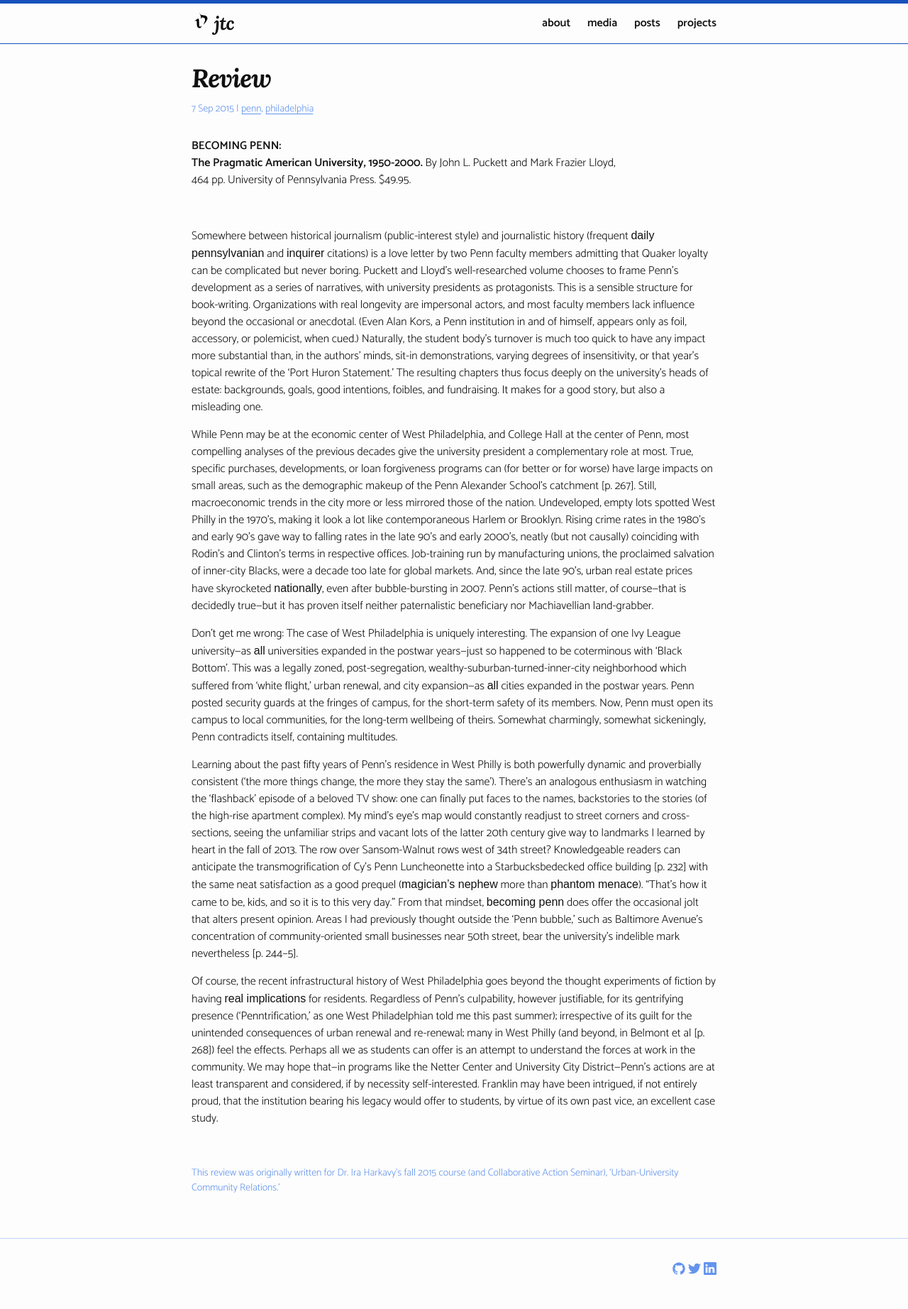
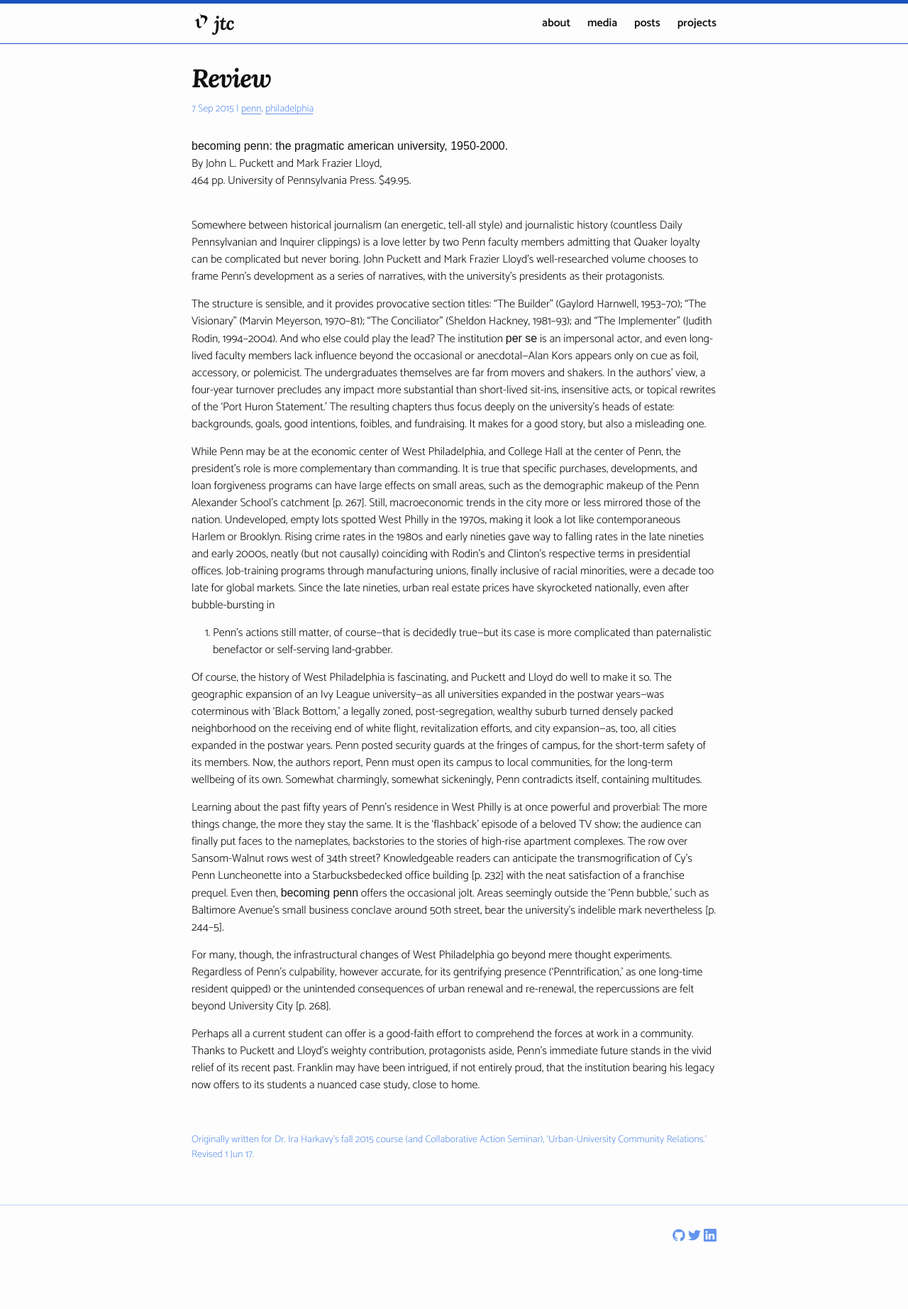
Before and after one commit to reubenmc/jtcohen6.github.io, a Jekyll site: the page built from _posts/2015-09-07-review-becoming-penn.md, in a window 1280 px wide. Shown: the whole page at 71% size. Built offline with Jekyll 4.4.1, drawn with Linux system fonts in a browser that asks for light colours; nearby versions of some CDN libraries; some web fonts are replaced; after the commit the page ends 1797 px from its top, so only the background shows below that.

Commit message:
add fixes

```diff
--- a/_posts/2015-09-07-review-becoming-penn.md
+++ b/_posts/2015-09-07-review-becoming-penn.md
@@ -5,24 +5,95 @@
 tags: [penn, philadelphia]
 ---
 
-**BECOMING PENN:**
-**The Pragmatic American University, 1950-2000.**
+*Becoming Penn: The Pragmatic American University, 1950-2000.*
 By John L. Puckett and Mark Frazier Lloyd,
-464 pp. University of Pennsylvania Press. $49.95.
+464 pp. University of Pennsylvania Press. \$49.95.
 
-<p>&nbsp;</p>
+<div>&nbsp;</div>
 
-Somewhere between historical journalism (public-interest style) and journalistic history (frequent *Daily Pennsylvanian* and *Inquirer* citations) is a love letter by two Penn faculty members admitting that Quaker loyalty can be complicated but never boring. Puckett and Lloyd’s well-researched volume chooses to frame Penn's development as a series of narratives, with university presidents as protagonists. This is a sensible structure for book-writing. Organizations with real longevity are impersonal actors, and most faculty members lack influence beyond the occasional or anecdotal. (Even Alan Kors, a Penn institution in and of himself, appears only as foil, accessory, or polemicist, when cued.) Naturally, the student body’s turnover is much too quick to have any impact more substantial than, in the authors’ minds, sit-in demonstrations, varying degrees of insensitivity, or that year’s topical rewrite of the ‘Port Huron Statement.’ The resulting chapters thus focus deeply on the university’s heads of estate: backgrounds, goals, good intentions, foibles, and fundraising. It makes for a good story, but also a misleading one.
+Somewhere between historical journalism (an energetic, tell-all style)
+and journalistic history (countless Daily
+Pennsylvanian and Inquirer clippings) is a love letter by two Penn
+faculty members admitting that Quaker loyalty can be complicated but
+never boring. John Puckett and Mark Frazier Lloyd’s well-researched
+volume chooses to frame Penn’s development as a series of narratives,
+with the university’s presidents as their protagonists.
 
-While Penn may be at the economic center of West Philadelphia, and College Hall at the center of Penn, most compelling analyses of the previous decades give the university president a complementary role at most. True, specific purchases, developments, or loan forgiveness programs can (for better or for worse) have large impacts on small areas, such as the demographic makeup of the Penn Alexander School’s catchment [p. 267]. Still, macroeconomic trends in the city more or less mirrored those of the nation. Undeveloped, empty lots spotted West Philly in the 1970’s, making it look a lot like contemporaneous Harlem or Brooklyn. Rising crime rates in the 1980’s and early 90’s gave way to falling rates in the late 90’s and early 2000’s, neatly (but not causally) coinciding with Rodin’s and Clinton’s terms in respective offices. Job-training run by manufacturing unions, the proclaimed salvation of inner-city Blacks, were a decade too late for global markets. And, since the late 90’s, urban real estate prices have skyrocketed *nationally*, even after bubble-bursting in 2007. Penn’s actions still matter, of course—that is decidedly true—but it has proven itself neither paternalistic beneficiary nor Machiavellian land-grabber.
+The structure is sensible, and it provides provocative section titles:
+“The Builder” (Gaylord Harnwell, 1953–70); “The Visionary” (Marvin
+Meyerson, 1970–81); “The Conciliator” (Sheldon Hackney, 1981–93); and
+“The Implementer” (Judith Rodin, 1994–2004). And who else could play the
+lead? The institution *per se* is an impersonal actor, and even
+long-lived faculty members lack influence beyond the occasional or
+anecdotal—Alan Kors appears only on cue as foil, accessory, or
+polemicist. The undergraduates themselves are far from movers and
+shakers. In the authors’ view, a four-year turnover precludes any impact
+more substantial than short-lived sit-ins, insensitive acts, or topical
+rewrites of the ‘Port Huron Statement.’ The resulting chapters thus
+focus deeply on the university’s heads of estate: backgrounds, goals,
+good intentions, foibles, and fundraising. It makes for a good story,
+but also a misleading one.
 
-Don’t get me wrong: The case of West Philadelphia is uniquely interesting. The expansion of one Ivy League university—as *all* universities expanded in the postwar years—just so happened to be coterminous with ‘Black Bottom’. This was a legally zoned, post-segregation, wealthy-suburban-turned-inner-city neighborhood which suffered from ‘white flight,’ urban renewal, and city expansion—as *all* cities expanded in the postwar years. Penn posted security guards at the fringes of campus, for the short-term safety of its members. Now, Penn must open its campus to local communities, for the long-term wellbeing of theirs. Somewhat charmingly, somewhat sickeningly, Penn contradicts itself, containing multitudes.
+While Penn may be at the economic center of West Philadelphia, and
+College Hall at the center of Penn, the president’s role is more
+complementary than commanding. It is true that specific purchases,
+developments, and loan forgiveness programs can have large effects on
+small areas, such as the demographic makeup of the Penn Alexander
+School’s catchment \[p. 267\]. Still, macroeconomic trends in the city
+more or less mirrored those of the nation. Undeveloped, empty lots
+spotted West Philly in the 1970s, making it look a lot like
+contemporaneous Harlem or Brooklyn. Rising crime rates in the 1980s and
+early nineties gave way to falling rates in the late nineties and early
+2000s, neatly (but not causally) coinciding with Rodin’s and Clinton’s
+respective terms in presidential offices. Job-training programs through
+manufacturing unions, finally inclusive of racial minorities, were a
+decade too late for global markets. Since the late nineties, urban real
+estate prices have skyrocketed nationally, even after bubble-bursting in
+2007. Penn’s actions still matter, of course—that is decidedly true—but
+its case is more complicated than paternalistic benefactor or
+self-serving land-grabber.
 
-Learning about the past fifty years of Penn’s residence in West Philly is both powerfully dynamic and proverbially consistent (‘the more things change, the more they stay the same’). There’s an analogous enthusiasm in watching the ‘flashback’ episode of a beloved TV show: one can finally put faces to the names, backstories to the stories (of the high-rise apartment complex). My mind’s eye’s map would constantly readjust to street corners and cross-sections, seeing the unfamiliar strips and vacant lots of the latter 20th century give way to landmarks I learned by heart in the fall of 2013. The row over Sansom-Walnut rows west of 34th street? Knowledgeable readers can anticipate the transmogrification of Cy’s Penn Luncheonette into a Starbucksbedecked office building [p. 232] with the same neat satisfaction as a good prequel (*Magician’s Nephew* more than *Phantom Menace*). “That’s how it came to be, kids, and so it is to this very day.” From that mindset, *Becoming Penn* does offer the occasional jolt that alters present opinion. Areas I had previously thought outside the ‘Penn bubble,’ such as Baltimore Avenue’s concentration of community-oriented small businesses near 50th street, bear the university’s indelible mark nevertheless [p. 244–5].
+Of course, the history of West Philadelphia is fascinating, and Puckett
+and Lloyd do well to make it so. The geographic expansion of an Ivy
+League university—as all universities expanded in the postwar years—was
+coterminous with ‘Black Bottom,’ a legally zoned, post-segregation,
+wealthy suburb turned densely packed neighborhood on the receiving end
+of white flight, revitalization efforts, and city expansion—as,
+too, all cities expanded in the postwar years. Penn posted security
+guards at the fringes of campus, for the short-term safety of its
+members. Now, the authors report, Penn must open its campus to local
+communities, for the long-term wellbeing of its own. Somewhat
+charmingly, somewhat sickeningly, Penn contradicts itself, containing
+multitudes.
 
-Of course, the recent infrastructural history of West Philadelphia goes beyond the thought experiments of fiction by having *real implications* for residents. Regardless of Penn’s culpability, however justifiable, for its gentrifying presence (‘Penntrification,’ as one West Philadelphian told me this past summer); irrespective of its guilt for the unintended consequences of urban renewal and re-renewal; many in West Philly (and beyond, in Belmont et al [p. 268]) feel the effects. Perhaps all we as students can offer is an attempt to understand the forces at work in the community. We may hope that—in programs like the Netter Center and University City District—Penn’s actions are at least transparent and considered, if by necessity self-interested. Franklin may have been intrigued, if not entirely proud, that the institution bearing his legacy would offer to students, by virtue of its own past vice, an excellent case study.
+Learning about the past fifty years of Penn’s residence in West Philly
+is at once powerful and proverbial: The more things change, the more
+they stay the same. It is the ‘flashback’ episode of a beloved TV show;
+the audience can finally put faces to the nameplates, backstories to the
+stories of high-rise apartment complexes. The row over Sansom-Walnut
+rows west of 34th street? Knowledgeable readers can anticipate the
+transmogrification of Cy’s Penn Luncheonette into a Starbucksbedecked
+office building \[p. 232\] with the neat satisfaction of a franchise
+prequel. Even then, *Becoming Penn* offers the occasional jolt. Areas
+seemingly outside the ‘Penn bubble,’ such as Baltimore Avenue’s small
+business conclave around 50th street, bear the university’s indelible
+mark nevertheless \[p. 244–5\].
+
+For many, though, the infrastructural changes of West Philadelphia go
+beyond mere thought experiments. Regardless of Penn’s culpability,
+however accurate, for its gentrifying presence (‘Penntrification,’ as
+one long-time resident quipped) or the unintended consequences of urban
+renewal and re-renewal, the repercussions are felt beyond University
+City \[p. 268\].
+
+Perhaps all a current student can offer is a good-faith effort to
+comprehend the forces at work in a community. Thanks to Puckett and
+Lloyd’s weighty contribution, protagonists aside, Penn’s immediate
+future stands in the vivid relief of its recent past. Franklin may have
+been intrigued, if not entirely proud, that the institution bearing his
+legacy now offers to its students a nuanced case study, close to home.
 
 <p>&nbsp;</p>
 <p class="postscript">
-This review was originally written for Dr. Ira Harkavy&#8217;s fall 2015 course (and Collaborative Action Seminar), &lsquo;Urban-University Community Relations.&rsquo;
+Originally written for Dr. Ira Harkavy&#8217;s fall 2015 course (and Collaborative Action Seminar), &lsquo;Urban-University Community Relations.&rsquo; Revised 1 Jun 17.
 </p>
--- a/_sass/_layout.scss
+++ b/_sass/_layout.scss
@@ -183,6 +183,8 @@
 }
 
 .post-meta {
+    font-family: $base-font-family;
+    font-weight: normal;
     font-size: $small-font-size;
     color: $accent-color;
 }
```
Also changed, not shown: _posts/2015-10-26-versatile-virgil.md (+1 -1 lines), _posts/2016-04-27-sac-press-release.md (+1 -1 lines), _posts/2016-12-11-ion-541c7–542b4.md (+6 -1 lines), _posts/2016-12-19-clst-honors-abstract-intro.md (+15 -15 lines), _posts/2017-03-23-debate-thyself.md (added, +84 -0 lines).
